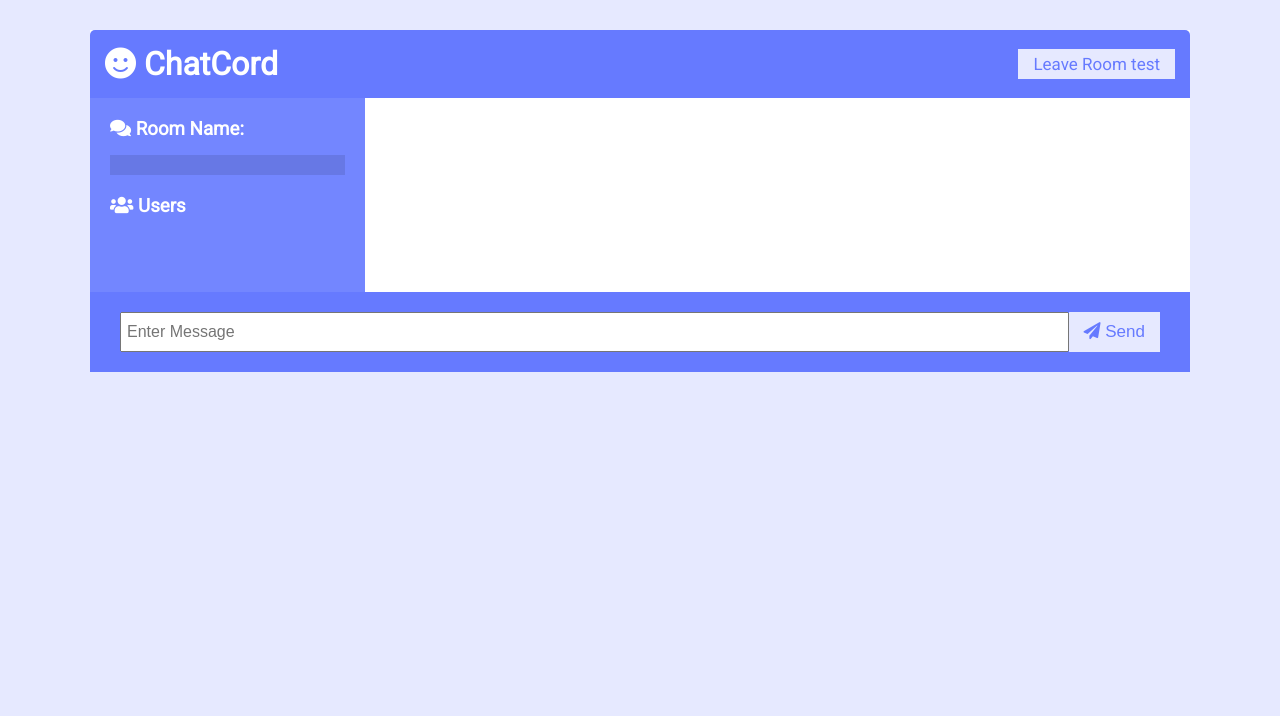
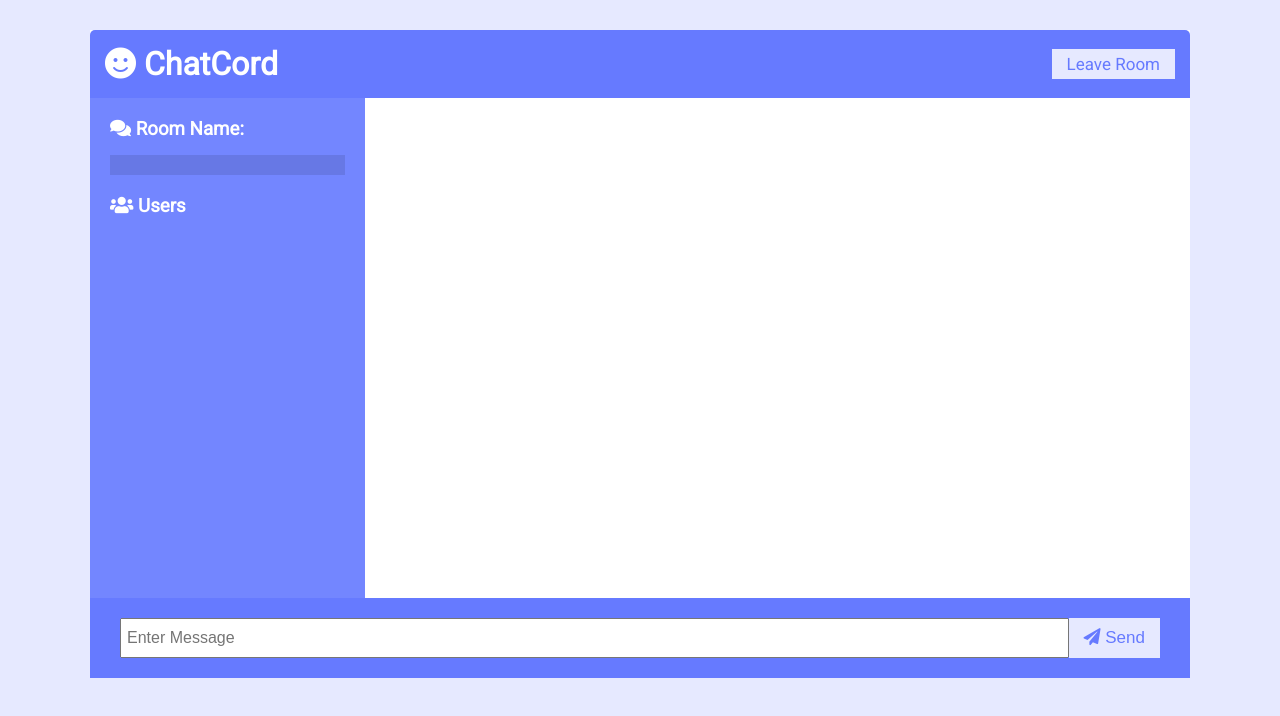
Before and after one commit to RyanCrystal/chat, a website: page public/chat.html in a window 1280 px wide. Drawn offline with nearby package versions, Linux system fonts and the light colour scheme; no server answers.

Commit message:
small fix

```diff
--- a/public/chat.html
+++ b/public/chat.html
@@ -16,7 +16,7 @@
     <div class="chat-container">
       <header class="chat-header">
         <h1><i class="fas fa-smile"></i> ChatCord</h1>
-        <a id="leave-btn" class="btn">Leave Room test</a>
+        <a id="leave-btn" class="btn">Leave Room</a>
       </header>
       <main class="chat-main">
         <div class="chat-sidebar">
--- a/public/css/style.css
+++ b/public/css/style.css
@@ -87,7 +87,7 @@ a {
 
 .chat-messages {
 	padding: 30px;
-	max-height: 500px;
+	height: 500px;
 	overflow-y: scroll;
 }
 
@@ -118,6 +118,9 @@ a {
 
 .chat-form-container form {
 	display: flex;
+}
+.chat-messages-container{
+	border-right: 1px solid #ccc2c2;
 }
 
 .chat-form-container input[type='text'] {
--- a/public/js/main.js
+++ b/public/js/main.js
@@ -8,7 +8,6 @@ const { username, room } = Qs.parse(location.search, {
   ignoreQueryPrefix: true,
 });
 
-// const socket = io("https://chat.ryansky.org");
 const socket = io();
 // Join chatroom
 socket.emit("joinRoom", { username, room });
```
